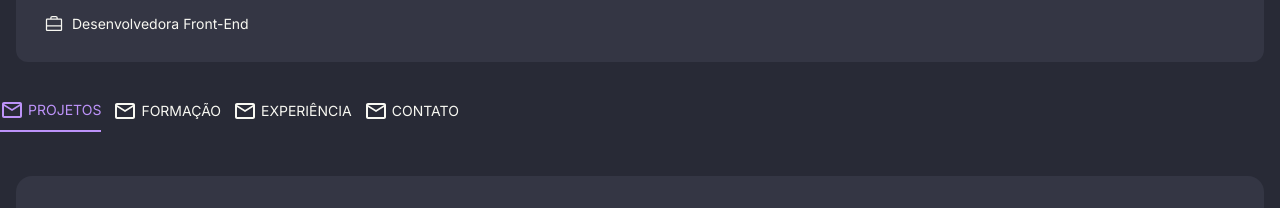
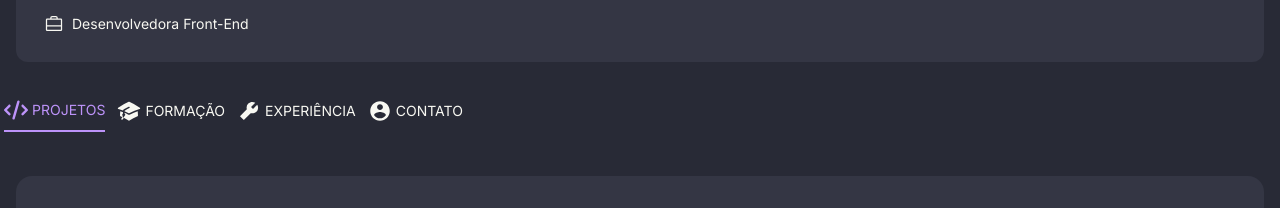
Before and after one commit to SterRoque/meu-portifolio, a Next.js app: page / in a window 1280 px wide. Shown: the part 422-630 px from the top of the page. Built offline with nearby package versions, Linux system fonts and the light colour scheme.

Commit message:
fix: icons nav

```diff
--- a/src/app/page.tsx
+++ b/src/app/page.tsx
@@ -8,6 +8,10 @@ import { useState } from 'react';
 import { GrLocation } from 'react-icons/gr';
 import { PiSuitcaseSimple } from 'react-icons/pi';
 import { NavSections } from '@/components/NavSections';
+import { FaCode } from 'react-icons/fa6';
+import { HiAcademicCap } from 'react-icons/hi2';
+import { AiFillTool } from 'react-icons/ai';
+import { IoMdContact } from 'react-icons/io';
 
 export default function Home() {
    const [expanded, setExpanded] = useState(false);
@@ -15,25 +19,25 @@ export default function Home() {
       {
          component: NavSections.Projects,
          title: 'Projetos',
-         icon: <MdOutlineMailOutline className='text-2xl' />,
+         icon: <FaCode className='text-2xl' />,
          isActive: true,
       },
       {
          component: NavSections.Formations,
          title: 'Formação',
-         icon: <MdOutlineMailOutline className='text-2xl' />,
+         icon: <HiAcademicCap className='text-2xl' />,
          isActive: false,
       },
       {
          component: NavSections.Experiences,
          title: 'Experiência',
-         icon: <MdOutlineMailOutline className='text-2xl' />,
+         icon: <AiFillTool className='text-2xl' />,
          isActive: false,
       },
       {
          component: NavSections.Contact,
          title: 'Contato',
-         icon: <MdOutlineMailOutline className='text-2xl' />,
+         icon: <IoMdContact className='text-2xl' />,
          isActive: false,
       },
    ]);
@@ -105,7 +109,7 @@ export default function Home() {
             </span>
          </div>
 
-         <div>
+         <div className='mx-1'>
             <nav className='flex gap-3 overflow-x-scroll md:overflow-hidden mt-7 mb-7'>
                {menuItems.map((item, index) => (
                   <a
```
